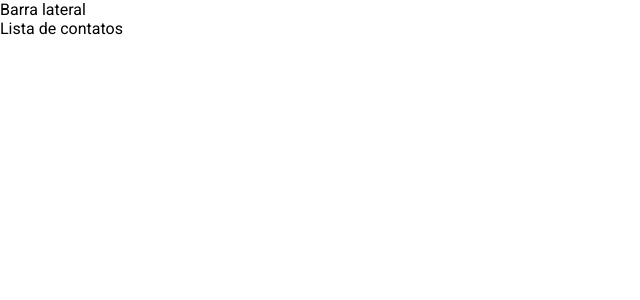
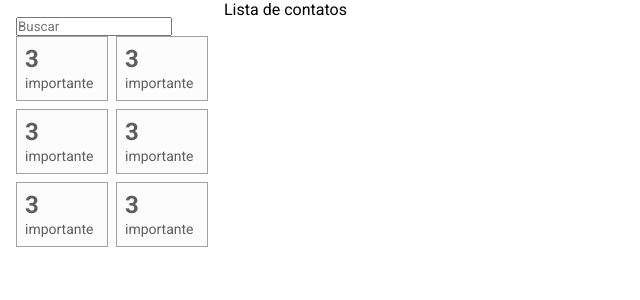
Before and after one commit to arildohp/lista_de_contatos, a React (Create React App) app: page / in a window 1280 px wide. Shown: the top 300 px of the page, without its empty margins (0-640 px from the left). Built offline with nearby package versions, Linux system fonts and the light colour scheme.

Commit message:
iniciando o projeto

```diff
--- a/src/Container/BarraLateral/index.tsx
+++ b/src/Container/BarraLateral/index.tsx
@@ -1,3 +1,21 @@
-const BarraLateral = () => <aside>Barra lateral</aside>
+import FiltroCard from '../../components/FiltroCard'
+
+import * as S from './styles'
+
+const BarraLateral = () => (
+  <S.Aside>
+    <div>
+      <input type="text" placeholder="Buscar" />
+      <S.Filtros>
+        <FiltroCard />
+        <FiltroCard />
+        <FiltroCard />
+        <FiltroCard />
+        <FiltroCard />
+        <FiltroCard />
+      </S.Filtros>
+    </div>
+  </S.Aside>
+)
 
 export default BarraLateral
--- /dev/null
+++ b/src/Container/BarraLateral/styles.ts
@@ -0,0 +1,11 @@
+import styled from 'styled-components'
+
+export const Aside = styled.aside`
+  padding: 16px;
+`
+
+export const Filtros = styled.div`
+  display: grid;
+  grid-template-columns: 1fr 1fr;
+  grid-gap: 8px;
+`
--- /dev/null
+++ b/src/components/FiltroCard/index.tsx
@@ -0,0 +1,10 @@
+import * as S from './styles'
+
+const FiltroCard = () => (
+  <S.Card>
+    <S.Contador>3</S.Contador>
+    <S.label>importante</S.label>
+  </S.Card>
+)
+
+export default FiltroCard
--- /dev/null
+++ b/src/components/FiltroCard/styles.ts
@@ -0,0 +1,18 @@
+import styled from 'styled-components'
+
+export const Card = styled.div`
+  padding: 8px;
+  border: 1px solid #a1a1a1;
+  background-color: #fcfcfc;
+  color: #5e5e5e;
+`
+
+export const Contador = styled.span`
+  font-weight: bold;
+  font-size: 24px;
+  display: block;
+`
+
+export const label = styled.span`
+  font-size: 14px;
+`
--- a/src/styles/index.ts
+++ b/src/styles/index.ts
@@ -11,7 +11,7 @@ const EstiloGlobal = createGlobalStyle`
 
 export const Container = styled.div`
   display: grid;
-  grid-template-columns: 224px auto:
+  grid-template-columns: 224px auto;
 `
 
 export default EstiloGlobal
```
